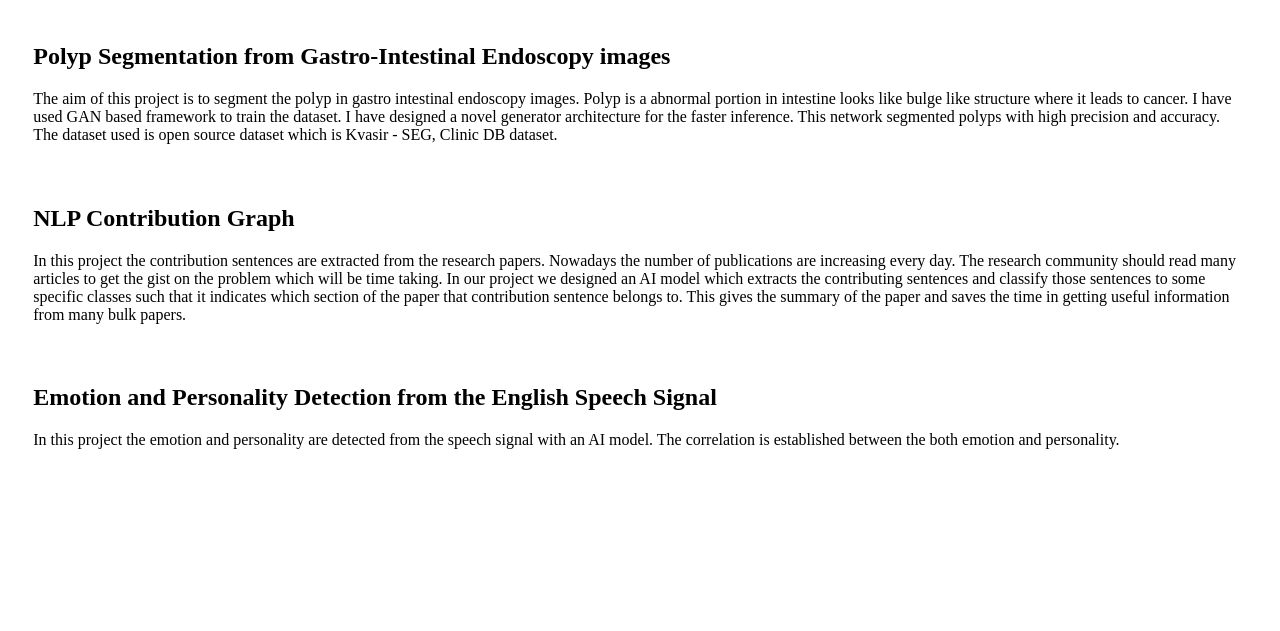
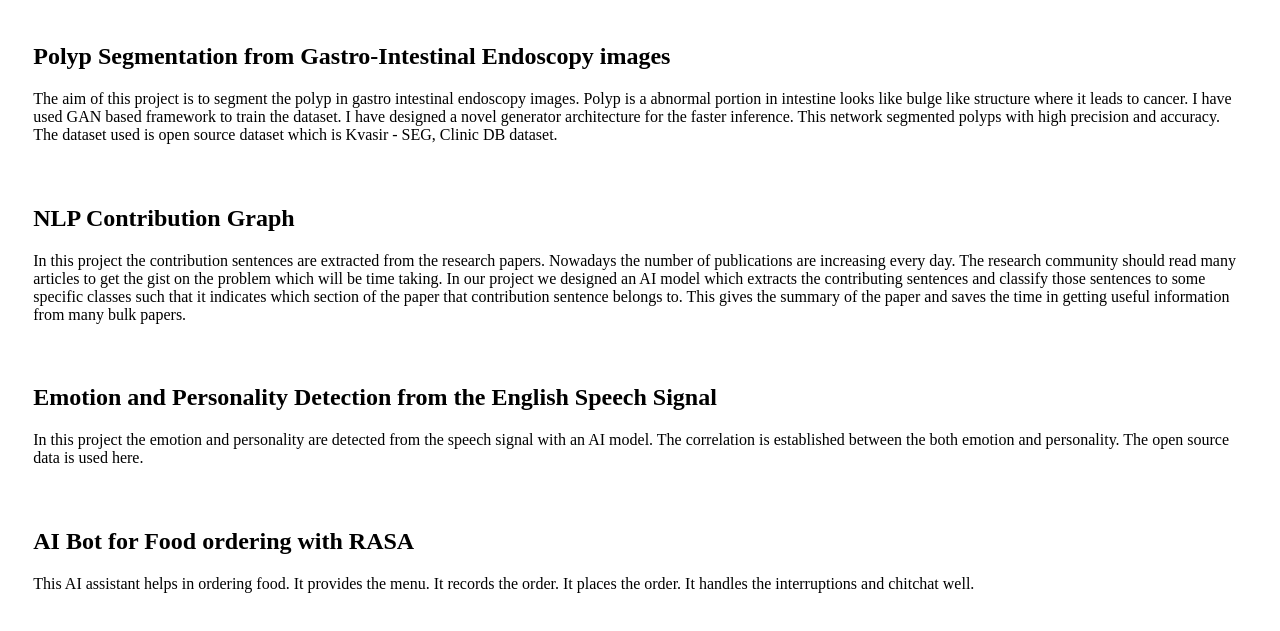
Before and after one commit to KarthikG1729/karthikg1729.github.io, a plain HTML site: page projects.html in a window 1280 px wide. Shown: the part 517-1148 px from the top of the page. Before the commit the page ends 1015 px from the top, so only its background shows below. Drawn offline with Linux system fonts and the light colour scheme.

Commit message:
Update projects

```diff
--- a/projects.html
+++ b/projects.html
@@ -48,7 +48,12 @@ This gives the summary of the paper and saves the time in getting useful informa
 <h2 style="margin-top:5%">Emotion and Personality Detection from the English Speech Signal</h2>
 
 <p>  In this project the emotion and personality are detected from the speech signal with an AI model.
-The correlation is established between the both emotion and personality.</p>
+The correlation is established between the both emotion and personality. The open source data is used here.</p>
+
+<h2 style="margin-top:5%">AI Bot for Food ordering with RASA</h2>
+
+<p> This AI assistant helps in ordering food. It provides the menu. It records the order. It places the order.
+   It handles the interruptions and chitchat well.  </p>
 
 
 </div>
```
